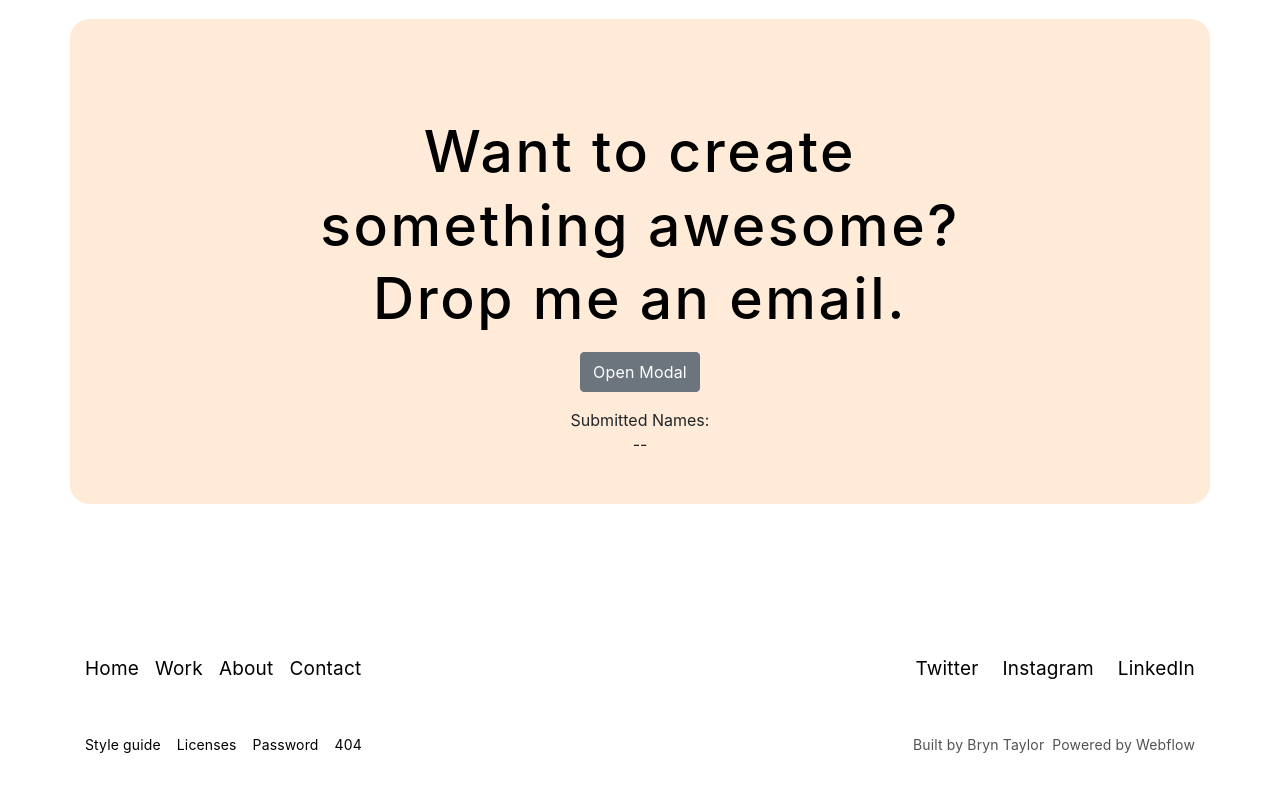
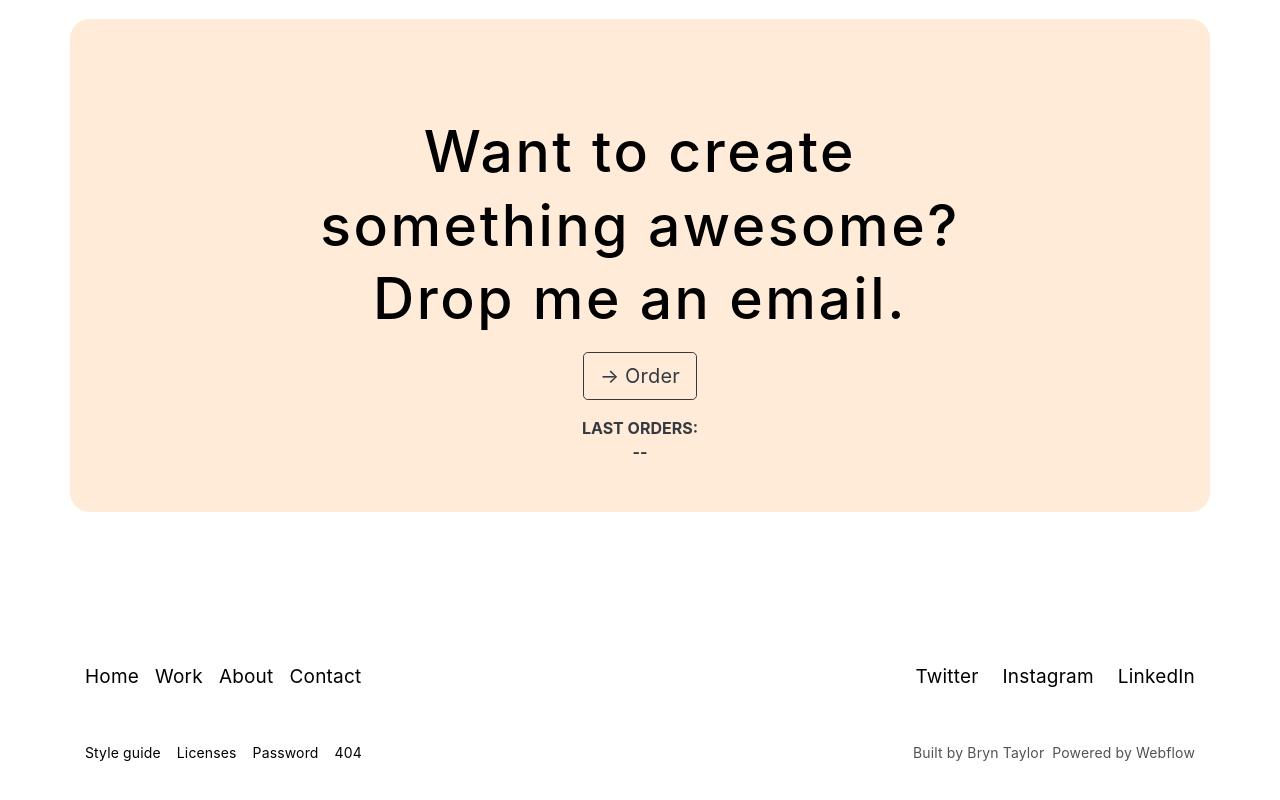
Before and after one commit to Yaroslavvvvvvvv/vue_jonas_landing, a Vue app: page / in a window 1280 px wide. Shown: the part 5044-5844 px from the top of the page. Built offline with nearby package versions, Linux system fonts and the light colour scheme.

Commit message:
add component from bootstrap

```diff
--- a/src/components/VFifthSection.vue
+++ b/src/components/VFifthSection.vue
@@ -5,16 +5,14 @@
         <div class="text-center pt-5" id="targetDiv">
           <h3 class="pt-5">Want to create<br>something awesome?<br>Drop me an email.</h3>
           <div class="pb-5 pt-2">
-            <b-button v-b-modal.modal-prevent-closing>Open Modal</b-button>
-
-            <div class="mt-3">
-              Submitted Names:
+            <b-button v-b-modal.modal-prevent-closing size="lg" variant="outline-dark">→ Order</b-button>
+            <div class="mt-3 text-dark text-uppercase font-weight-bold">
+              Last Orders:
               <div v-if="submittedNames.length === 0">--</div>
-              <ul v-else class="mb-0 pl-3">
-                <li v-for="name in submittedNames" :key="name">{{ name }}</li>
+              <ul v-else class="d-flex justify-content-around row">
+                <li class="col-1" v-for="name in submittedNames" :key="name">{{ name }}</li>
               </ul>
             </div>
-
             <b-modal
                 id="modal-prevent-closing"
                 ref="modal"
```
